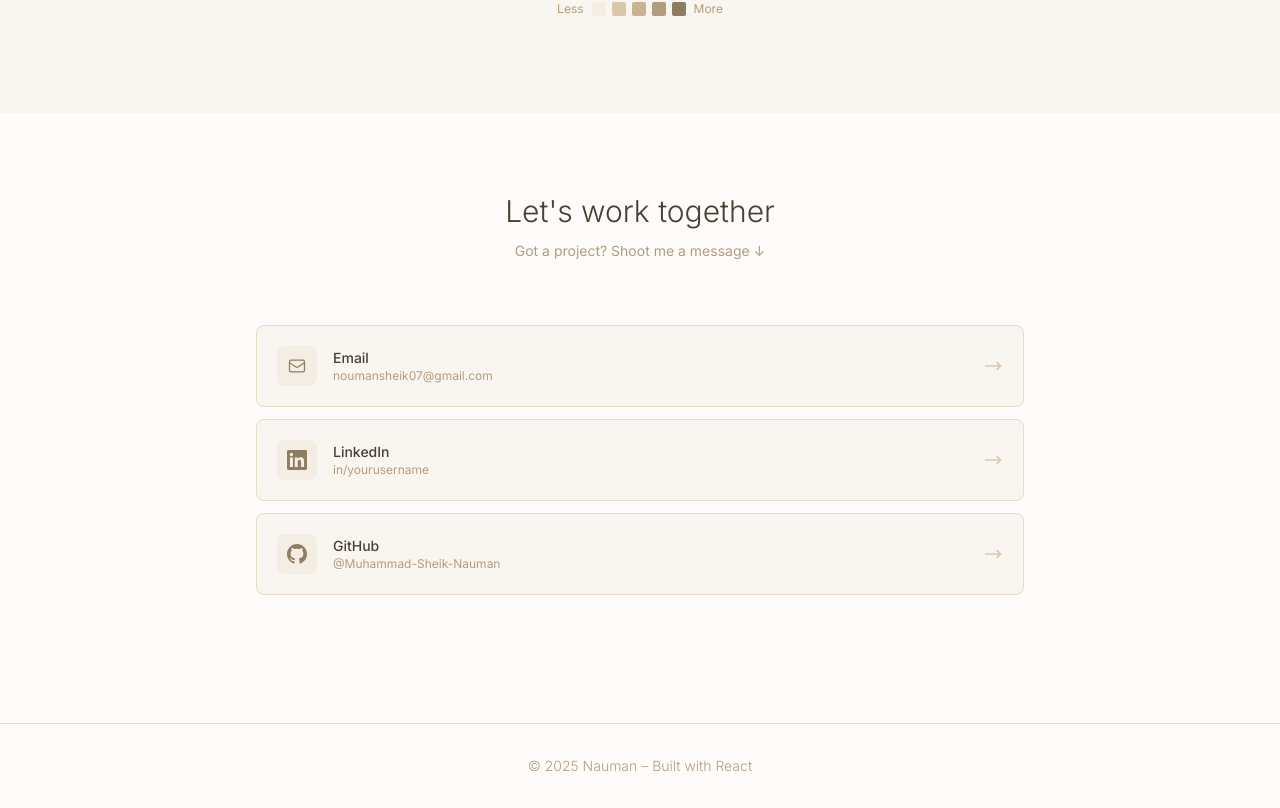
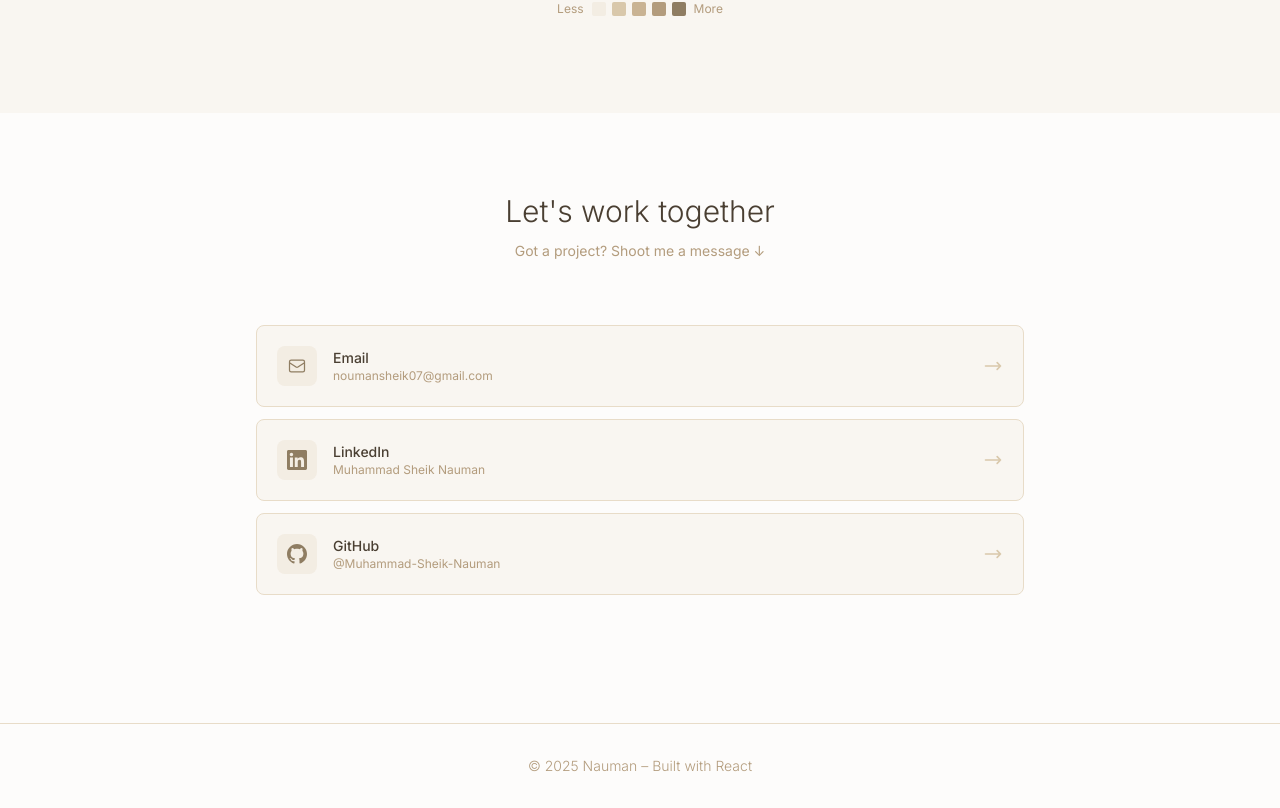
Before and after one commit to Muhammad-Sheik-Nauman/Portfolio, a React (Vite) app: page / in a window 1280 px wide. Shown: the part 3158-3966 px from the top of the page. Built offline with nearby package versions, Linux system fonts and the light colour scheme; no server answers.

Commit message:
enhance Contact component

```diff
--- a/src/components/Contact.jsx
+++ b/src/components/Contact.jsx
@@ -14,7 +14,7 @@ const Contact = () => {
     },
     {
       name: 'LinkedIn',
-      handle: 'in/yourusername',
+      handle: 'Muhammad Sheik Nauman',
       url: 'https://www.linkedin.com/in/muhammad-sheik-nauman-811238293?utm_source=share&utm_campaign=share_via&utm_content=profile&utm_medium=android_app"',
       icon: (
         <svg className="w-5 h-5" fill="currentColor" viewBox="0 0 24 24">
```
